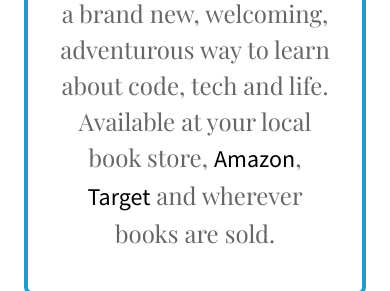
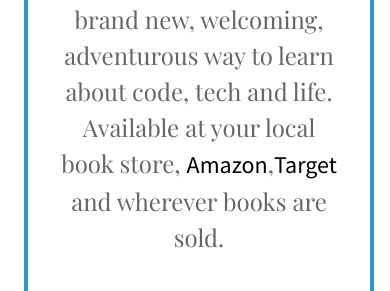
Before and after one commit to MiriamPeskowitz/CLAGWebsiteFiles, a plain HTML site: page index.html in a window 390 px wide. Shown: the part 1709-2000 px from the top of the page. Drawn offline with nearby package versions, Linux system fonts and the light colour scheme.

Commit message:
Changes minmax and adds grid for small screen

```diff
--- a/styles.css
+++ b/styles.css
@@ -87,7 +87,7 @@ a:hover {
 .cards > ul {
   padding: 1rem;
   display: grid;
-  grid-template-columns: repeat(auto-fit, minmax(320px, 1fr));
+  grid-template-columns: repeat(auto-fit, minmax(350px, 1fr));
   grid-gap: 1rem;
   list-style: none;
   text-align: center;
@@ -198,6 +198,13 @@ footer > section > p > a:hover {
 
 /*MEDIA QUERIES*/
 @media screen and (max-width: 760px) {
+    body {
+      display: grid;
+      grid-template-columns: 100%;
+      align-items: center;
+      grid-template-rows: 400px auto;
+    }
+
 
   .hero {
     align-items: center;
```
